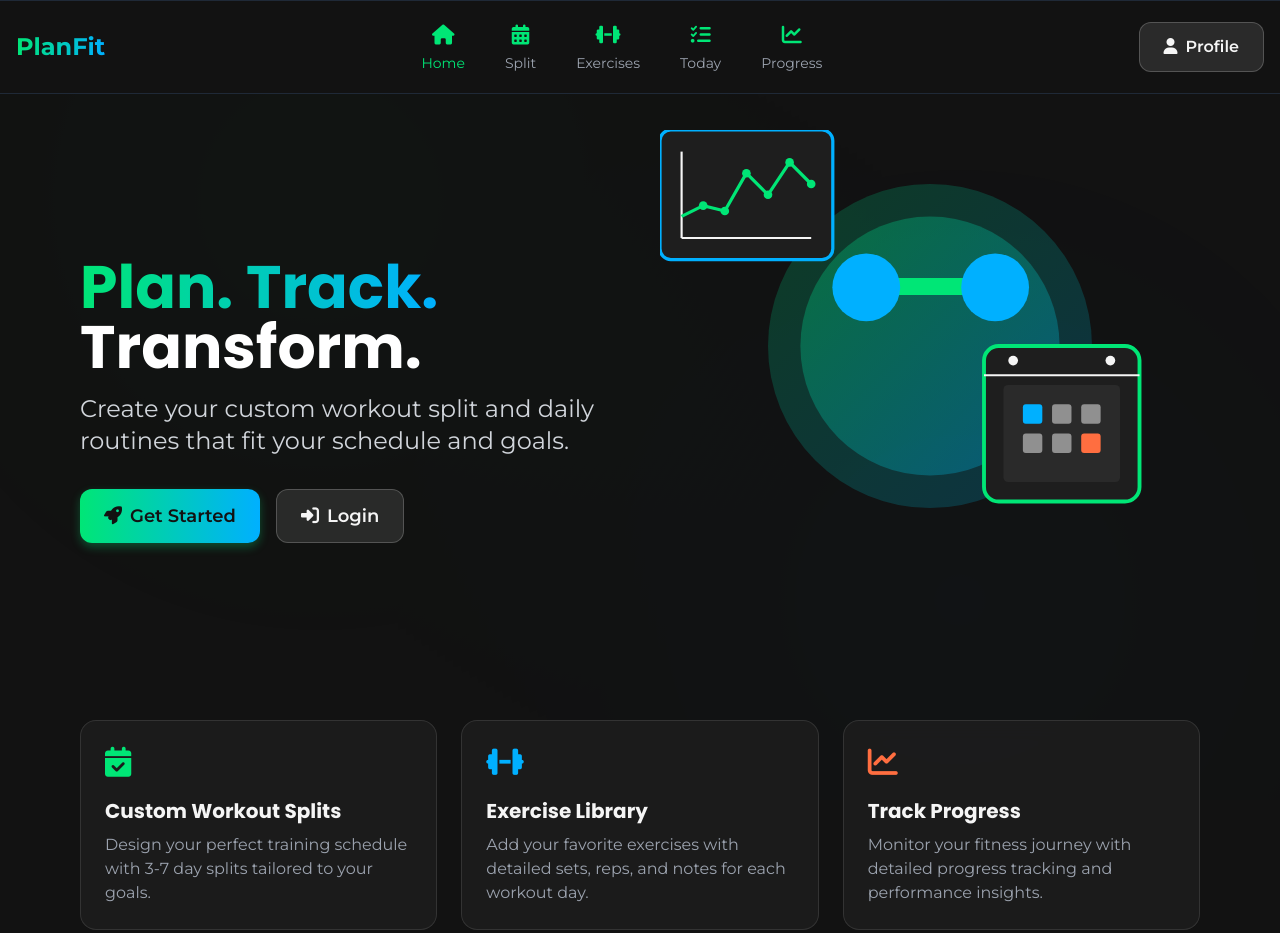
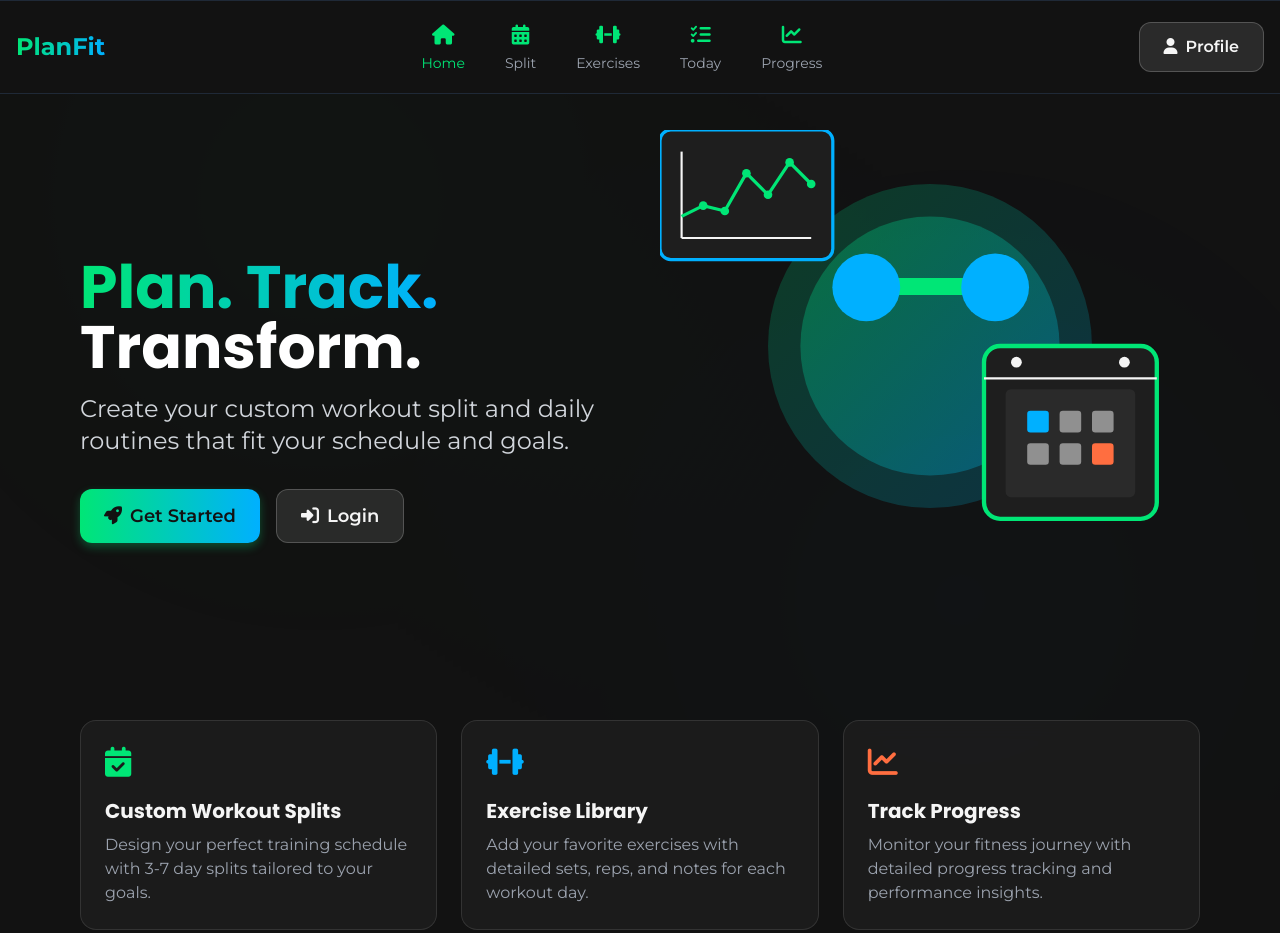
Before and after one commit to Chandansaha2005/PlanFit, a plain HTML site: page index.html in a window 1280 px wide. Drawn offline with nearby package versions, Linux system fonts and the light colour scheme.

Commit message:
ui change

```diff
--- a/index.html
+++ b/index.html
@@ -103,7 +103,7 @@
                             </g>
 
                             <!-- Calendar icon -->
-                            <g transform="translate(300, 200) scale(0.9)">
+                            <g transform="translate(300, 200) scale(1)">
                                 <rect x="0" y="0" width="160" height="160" rx="15" fill="#1E1E1E" stroke="#00E676"
                                     stroke-width="4"></rect>
                                 <rect x="20" y="40" width="120" height="100" rx="5" fill="#2A2A2A"></rect>
```
